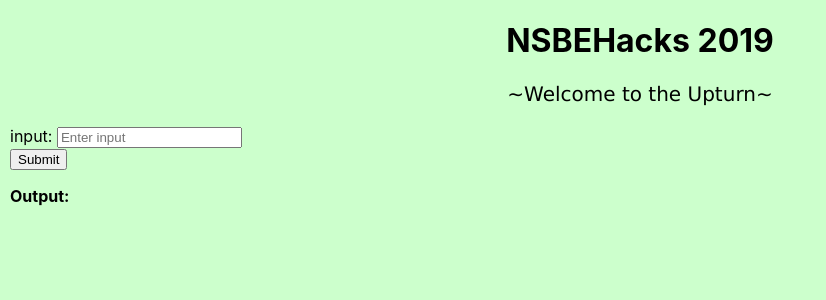
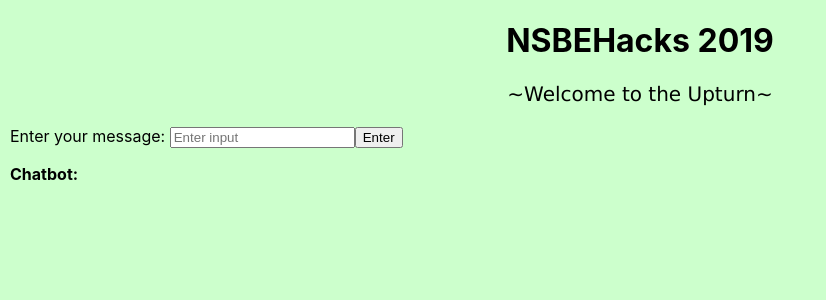
Before and after one commit to yangray1/NSBE-Hacks, a React (Create React App) app in the folder react-app/: page / in a window 1280 px wide. Shown: the top 300 px of the page, without its empty margins (0-826 px from the left). Built offline with nearby package versions, Linux system fonts and the light colour scheme.

Commit message:
initial deployment

```diff
--- a/react-app/src/App.js
+++ b/react-app/src/App.js
@@ -20,6 +20,10 @@
     event.preventDefault();
     let msg = event.target.input.value;
 
+    this.setState({
+      input: "Chatbot is typing..."
+    })
+
     fetch("http://localhost:3000/api/sendMessage", {
       method: 'POST',
       headers:{
@@ -29,14 +33,11 @@
         input: msg
       })
     }).then(response => {
-      log("response: ",response)
       return response.json()
     }).then(contents => {
-      console.log("contents: ",contents);
       this.setState({
         input: contents
       })
-      return contents;
     }).catch((err) => {
       console.log(err)
     })
@@ -49,13 +50,13 @@
 
         <form onSubmit={this.handleSubmit}>
           <div class="formBox">
-            <label for="exampleInputEmail1">input: </label>
+            <label for="exampleInputEmail1">Enter your message: </label>
             <input  class="form-control" id="input"  placeholder="Enter input" ></input>
           </div>
-          <button type="submit" class="btn btn-primary" >Submit</button>
+          <button type="submit" class="btn btn-primary" >Enter</button>
         </form>
 
-        <p><strong>Output:</strong> {this.state.input}</p>
+        <p><strong>Chatbot:</strong> {this.state.input}</p>
 
       </div>
 
--- a/react-app/src/index.css
+++ b/react-app/src/index.css
@@ -12,3 +12,7 @@
   font-family: source-code-pro, Menlo, Monaco, Consolas, "Courier New",
     monospace;
 }
+
+.formBox {
+  float: left
+}
```
Also changed, not shown: 1 other file (tests, documents, lock files or other folders).
